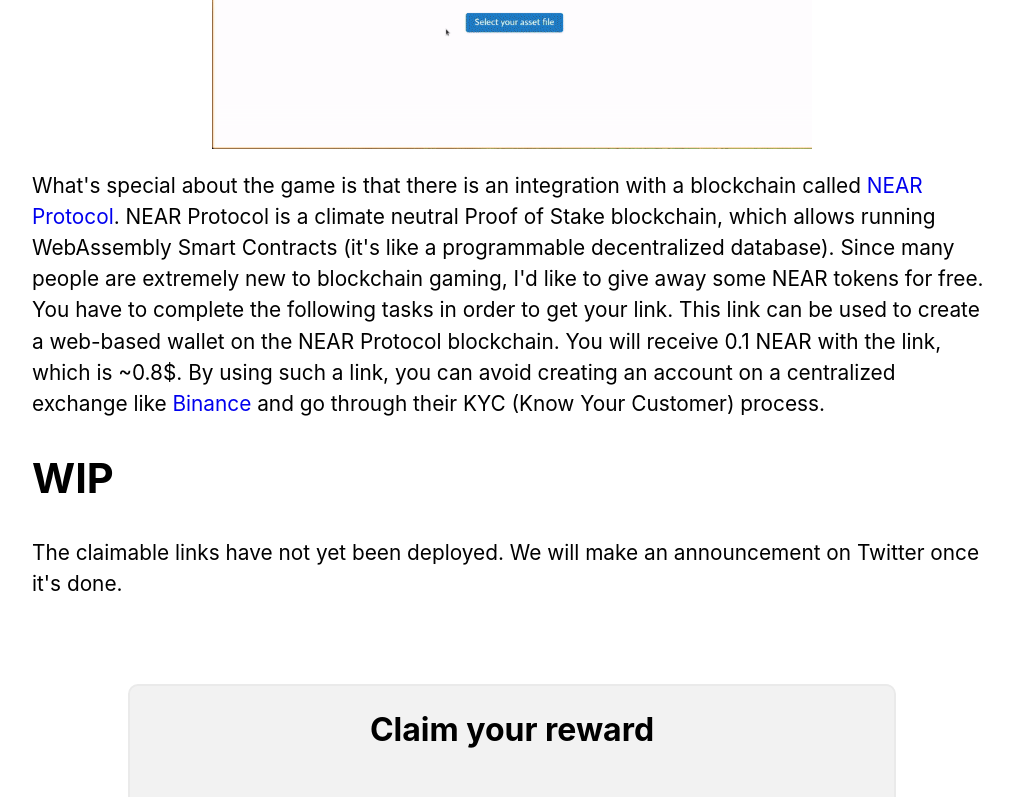
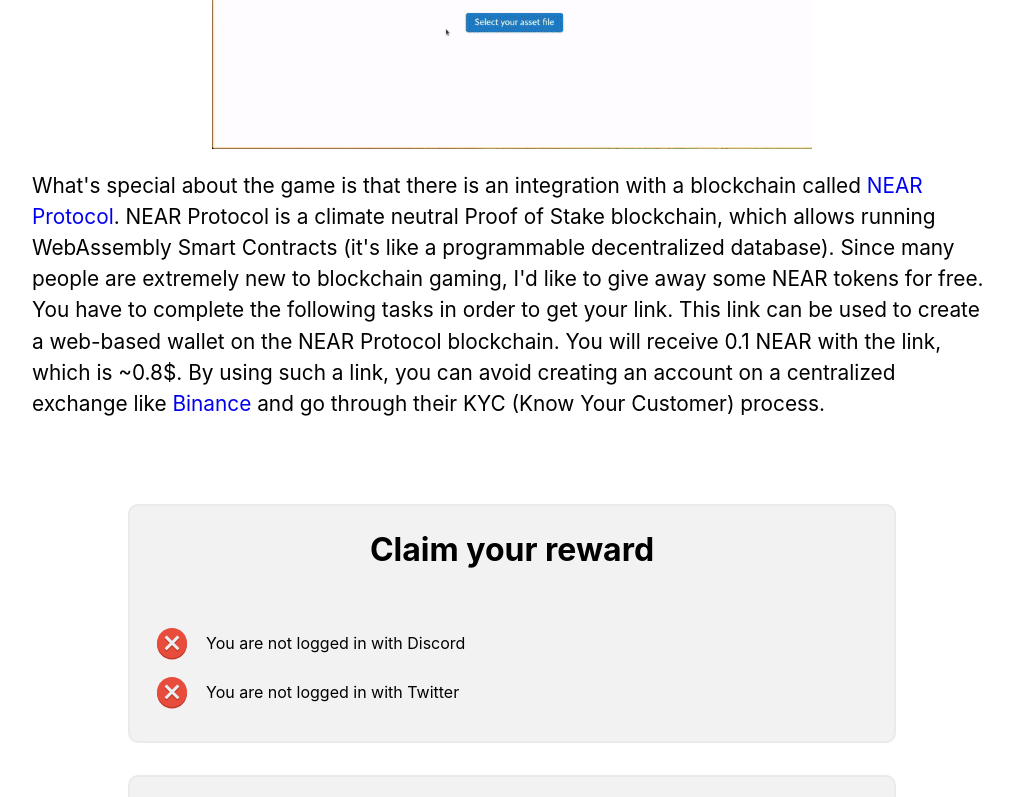
Before and after one commit to Shroom-Kingdom/linkdrop, a Next.js app: page / in a window 1280 px wide. Shown: the part 1209-2006 px from the top of the page, without its empty margins (128-1141 px from the left). Built offline with nearby package versions, Linux system fonts and the light colour scheme; no server answers.

Commit message:
remove wip

```diff
--- a/src/description.mdx
+++ b/src/description.mdx
@@ -36,8 +36,3 @@
 This link can be used to create a web-based wallet on the NEAR Protocol blockchain.
 You will receive 0.1 NEAR with the link, which is ~0.8$.
 By using such a link, you can avoid creating an account on a centralized exchange like <ExternalLink href="https://www.binance.com/">Binance</ExternalLink> and go through their KYC (Know Your Customer) process.
-
-# WIP
-
-The claimable links have not yet been deployed.
-We will make an announcement on Twitter once it's done.
```
